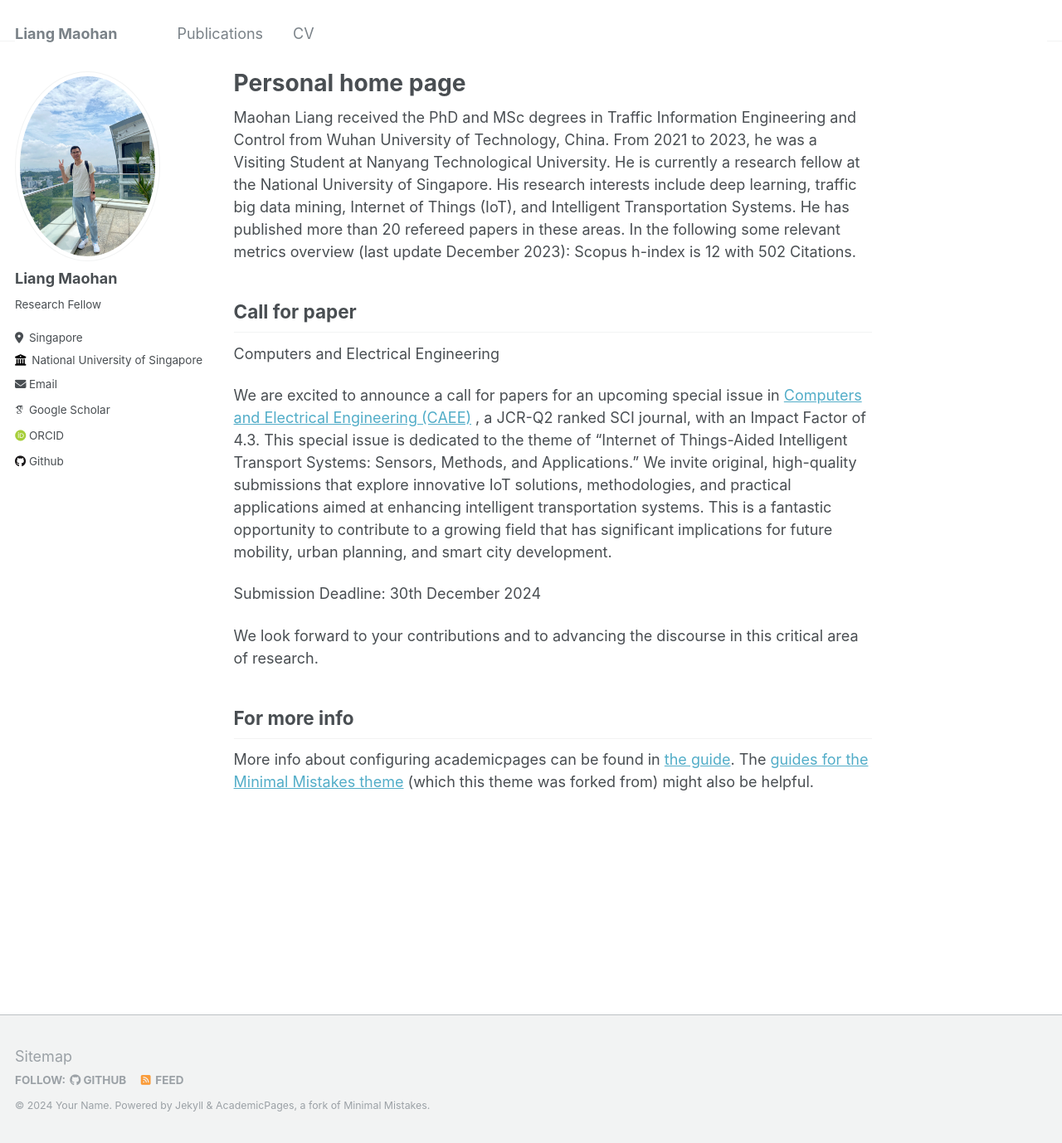
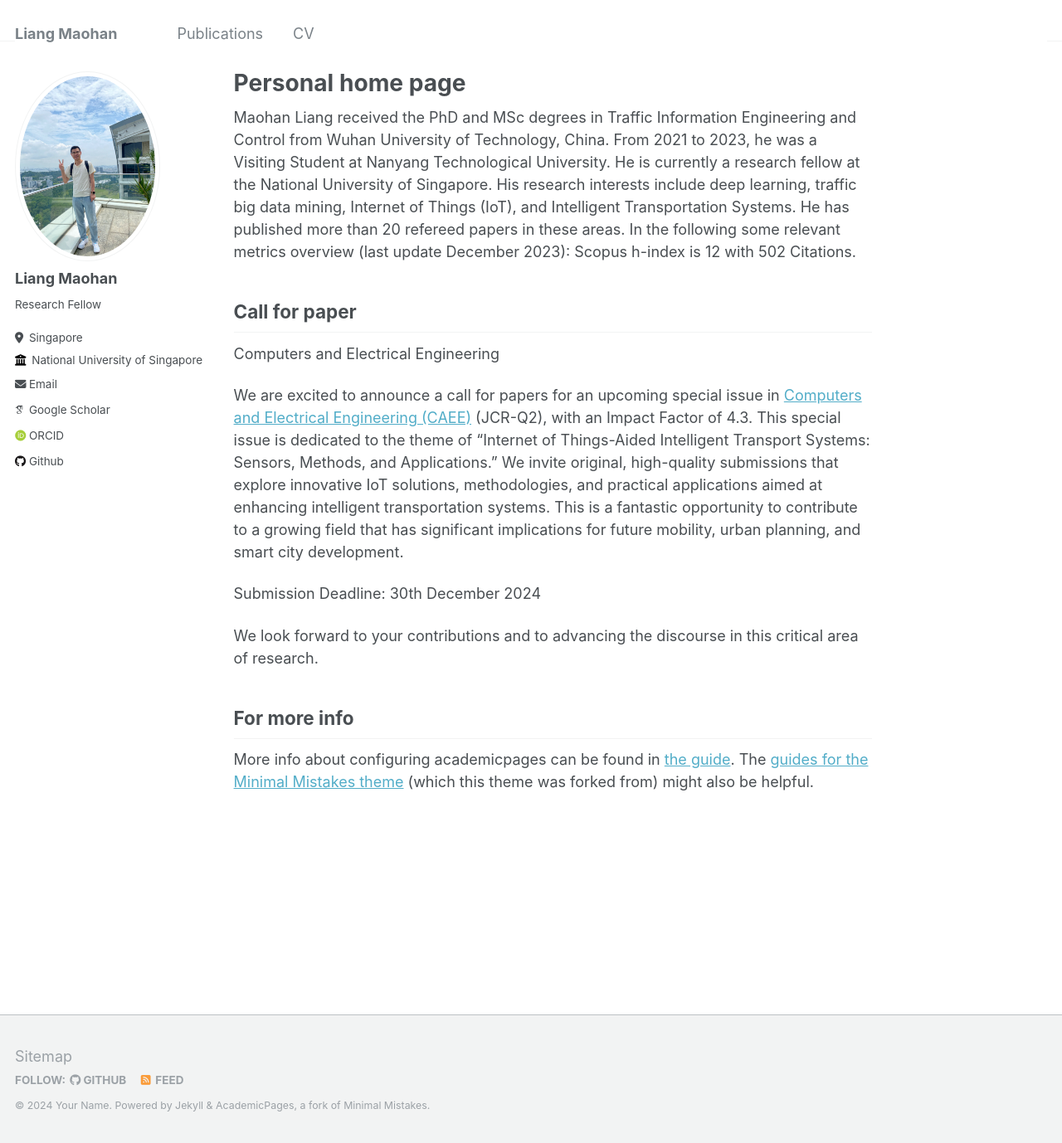
Before and after one commit to maohliang/nus.github.io, a Jekyll site: the page built from _pages/about.md, in a window 1280 px wide and 1378 px high. Shown: the whole window at 83% size. Built offline with Jekyll 4.4.1, drawn with Linux system fonts in a browser that asks for light colours; some web fonts are replaced; a file with an impossible date is left out.

Commit message:
Update about.md

```diff
--- a/_pages/about.md
+++ b/_pages/about.md
@@ -14,7 +14,7 @@ Call for paper
 ------
 Computers and Electrical Engineering
 
-We are excited to announce a call for papers for an upcoming special issue in [Computers and Electrical Engineering (CAEE)]([https://academicpages.github.io/markdown/](https://www.sciencedirect.com/journal/computers-and-electrical-engineering/about/call-for-papers)) , a JCR-Q2 ranked SCI journal, with an Impact Factor of 4.3. This special issue is dedicated to the theme of "Internet of Things-Aided Intelligent Transport Systems: Sensors, Methods, and Applications." We invite original, high-quality submissions that explore innovative IoT solutions, methodologies, and practical applications aimed at enhancing intelligent transportation systems. This is a fantastic opportunity to contribute to a growing field that has significant implications for future mobility, urban planning, and smart city development.
+We are excited to announce a call for papers for an upcoming special issue in [Computers and Electrical Engineering (CAEE)]([https://academicpages.github.io/markdown/](https://www.sciencedirect.com/journal/computers-and-electrical-engineering/about/call-for-papers)) (JCR-Q2), with an Impact Factor of 4.3. This special issue is dedicated to the theme of "Internet of Things-Aided Intelligent Transport Systems: Sensors, Methods, and Applications." We invite original, high-quality submissions that explore innovative IoT solutions, methodologies, and practical applications aimed at enhancing intelligent transportation systems. This is a fantastic opportunity to contribute to a growing field that has significant implications for future mobility, urban planning, and smart city development.
 
 Submission Deadline: 30th December 2024
 
```
